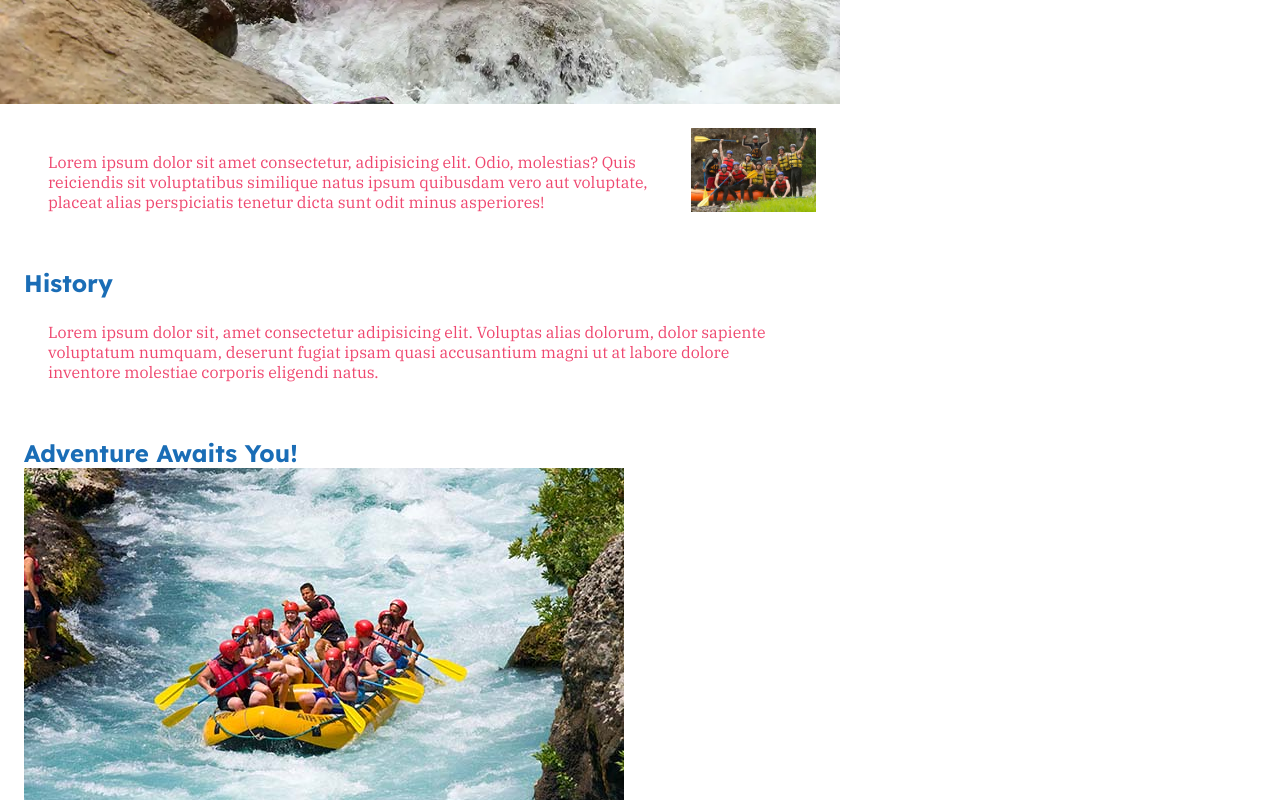
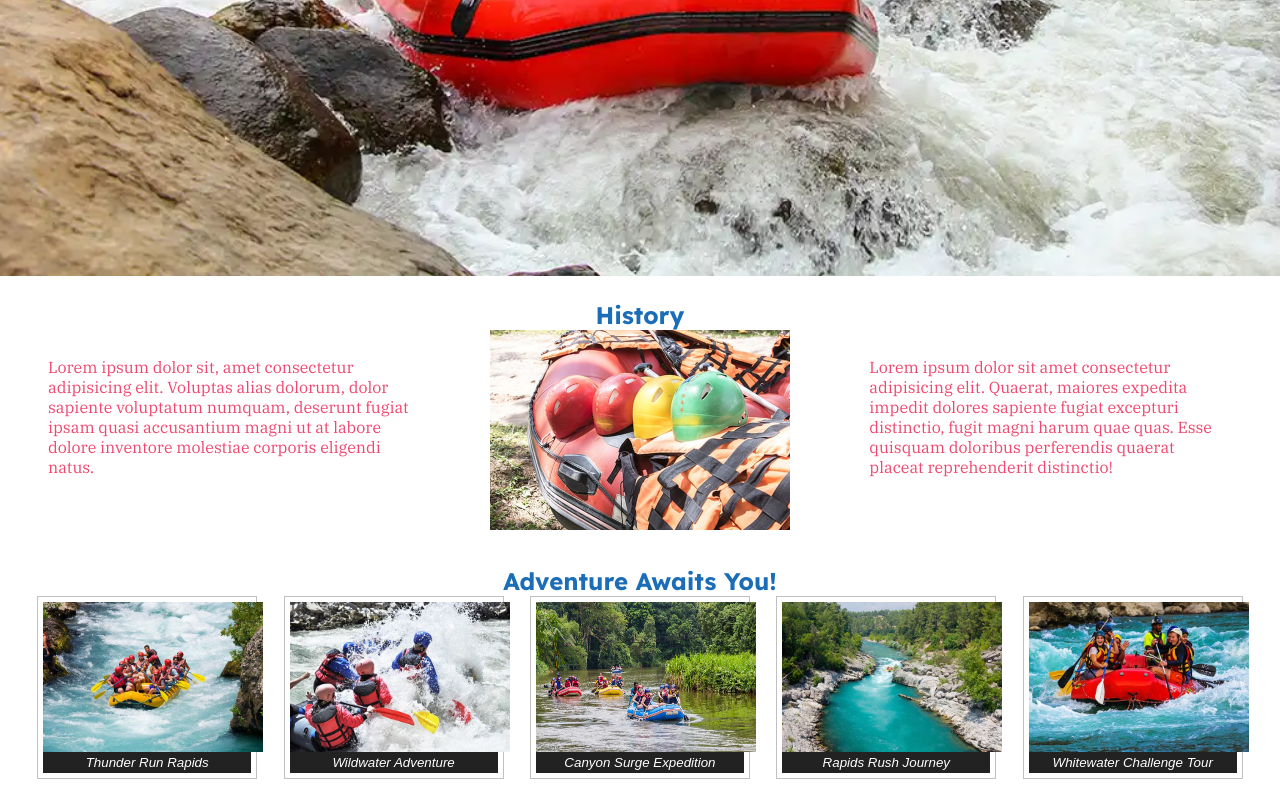
Before and after one commit to Jejedi11/wdd130, a plain HTML site: page wwr/about.html in a window 1280 px wide. Shown: the part 700-1500 px from the top of the page. Drawn offline with Linux system fonts and the light colour scheme.

Commit message:
Css for About us page

```diff
--- /dev/null
+++ b/week04/styles/sample.css
@@ -0,0 +1,26 @@
+body {
+  font-family: sans-serif;
+  margin: 0;
+}
+header {
+  background: purple;
+  height: 100px;
+}
+h1 {
+  text-align: center;
+  color: white;
+  line-height: 100px;
+  margin: 0;
+}
+section {
+  zoom: 0.8;
+}
+article {
+  padding: 10px;
+  margin: 10px;
+  background: aqua;
+}
+/* Add your flexbox CSS below here */
+section {
+    display: flex;
+}
--- a/wwr/about.html
+++ b/wwr/about.html
@@ -32,17 +32,24 @@
                     <p>Lorem ipsum dolor sit amet consectetur, adipisicing elit. Odio, molestias? Quis reiciendis sit voluptatibus similique natus ipsum quibusdam vero aut voluptate, placeat alias perspiciatis tenetur dicta sunt odit minus asperiores!</p>
                 </article>
             </div>
-            <section>
-                <h2>History</h2>
+            <section class="history">
+
                 <p>Lorem ipsum dolor sit, amet consectetur adipisicing elit. Voluptas alias dolorum, dolor sapiente voluptatum numquam, deserunt fugiat ipsam quasi accusantium magni ut at labore dolore inventore molestiae corporis eligendi natus.</p>
+                <div>
+                    <h2>History</h2>
+                    <img src="images/history.jpg" alt="Rafting Gear">
+                </div>
+                <p>Lorem ipsum dolor sit amet consectetur adipisicing elit. Quaerat, maiores expedita impedit dolores sapiente fugiat excepturi distinctio, fugit magni harum quae quas. Esse quisquam doloribus perferendis quaerat placeat reprehenderit distinctio!</p>
             </section>
-            <section>
+            <section class="images">
                 <h2>Adventure Awaits You!</h2>
-                <img src="images/rafting1.jpg" alt="large group">
-                <img src="images/rafting2 .jpg" alt="Big rapids">
-                <img src="images/rafting3 .jpg" alt="2 rafts">
-                <img src="images/rafting4.jpg" alt="beautiful river">
-                <img src="images/rafting5 .jpg" alt="red group">
+                <div>
+                    <figure><img src="images/rafting1.jpg" alt="large group"><figcaption>Thunder Run Rapids</figcaption></figure>
+                    <figure><img src="images/rafting2.jpg" alt="Big rapids"><figcaption>Wildwater Adventure</figcaption></figure>
+                    <figure><img src="images/rafting3.jpg" alt="2 rafts"><figcaption>Canyon Surge Expedition</figcaption></figure>
+                    <figure><img src="images/rafting4.jpg" alt="beautiful river"><figcaption>Rapids Rush Journey</figcaption></figure>
+                    <figure><img src="images/rafting5.jpg" alt="red group"><figcaption>Whitewater Challenge Tour</figcaption></figure>
+                </div>
             </section>
         </main>
         <footer>
--- a/wwr/styles/rafting.css
+++ b/wwr/styles/rafting.css
@@ -16,11 +16,37 @@
 body {
     font-family: var(--body-font);
     color: var(--accent1-color);
+}
 
+header {
+    display: grid;
+    grid-template-columns: 500px 1fr;
+    justify-items: center;
+    background-color: var(--accent2-color);
 }
-header, main, footer {
-    width: 840px;
-    margin: 0, auto;
+
+header img {
+    width: 150px;
+    height: auto;
+    border: 10px solid var(--accent1-color);
+}
+
+header nav {
+    display: flex;
+    justify-content: center;
+}
+
+header a {
+    margin: 20px;
+    text-decoration: none;
+    font-family: var(--body-font);
+    border: 2px solid var(--accent1-color);
+    padding: 3px;
+}
+
+main, footer {
+    width: 100%;
+    margin: 0 auto;
 }
 
 h1, h2 {
@@ -33,17 +59,10 @@ nav, p, section, article {
     padding: 8px;
 }
 
-.socialmedia a {
-    text-decoration: none;
-}
-
-.socialmedia img {
-    width: 35px;
-    height: auto;
-}
-
 .hero {
     position: relative;
+    display: flex;
+
 }
 
 .hero img {
@@ -63,7 +82,76 @@ h1 {
     color: #fff
 }
 
+article {
+    position: absolute;
+    background-color: var(--accent2-color);
+    text-align: center;
+    align-self: center;
+    border: 3px solid black;
+}
+
 .hero article img {
     float: right;
-    width: 125px;
+    width: 200px;
+    height: auto;
 }
+
+.history {
+    display: grid;
+    grid-template-columns: 1fr 1fr 1fr;
+    justify-items: center;
+    align-items: center;
+}
+
+.history h2 {
+    text-align: center;
+}
+
+.history img {
+    width: 300px;
+    height: auto;
+}
+
+.images {
+    text-align: center;
+}
+
+.images figure {
+  border: thin #c0c0c0 solid;
+  display: flex;
+  flex-flow: column;
+  padding: 5px;
+  max-width: 220px;
+  margin: auto;
+}
+
+.images h2 {
+    text-align: center;
+}
+
+.images img {
+  width: 220px;
+  height: 150px;
+}
+
+.images figcaption {
+  background-color: #222;
+  color: #fff;
+  font: italic smaller sans-serif;
+  padding: 3px;
+  text-align: center;
+}
+
+.images div {
+    display: flex;
+}
+
+footer {
+    display: flex;
+    justify-content: right;
+}
+
+footer img {
+    width: 35px;
+    height: auto;
+}
```
Also changed, not shown: week04/sample.html (added, +29 -0 lines), wwr/images/history.jpg (added), wwr/images/rafting2.jpg (renamed from wwr/images/rafting2 .jpg), wwr/images/rafting3.jpg (renamed from wwr/images/rafting3 .jpg), wwr/images/rafting5.jpg (renamed from wwr/images/rafting5 .jpg).
